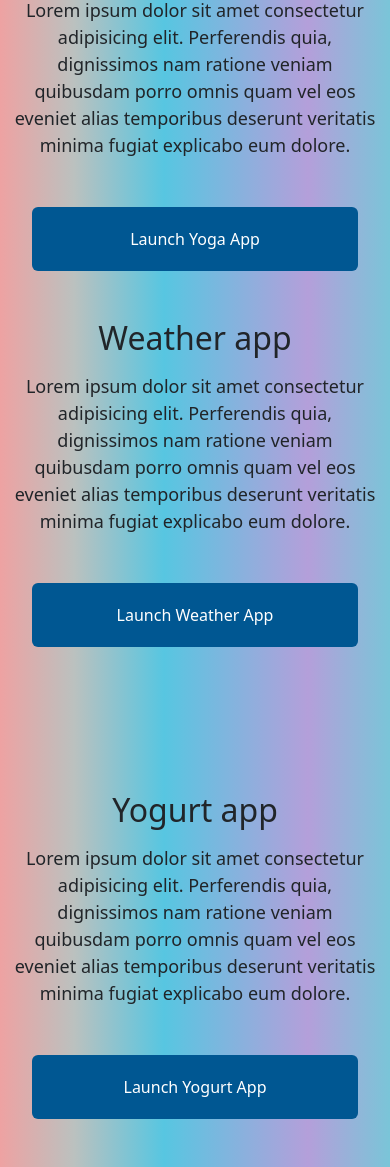
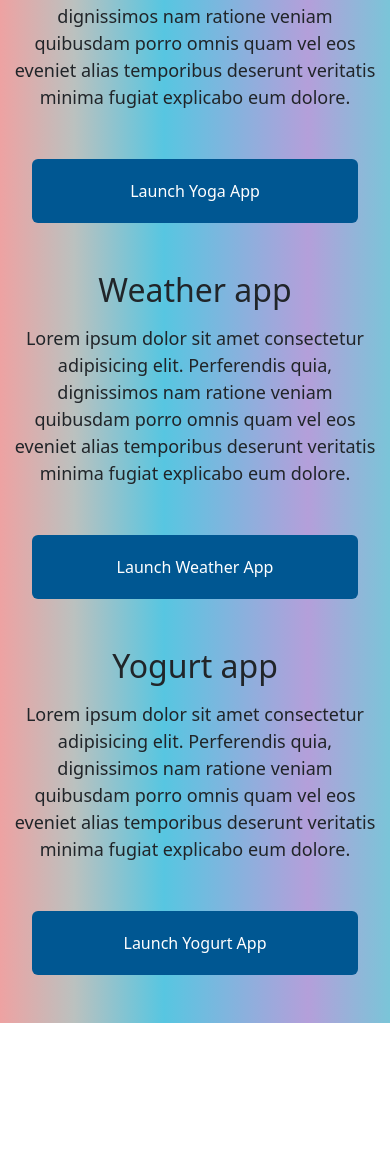
Before and after one commit to Vivatey/Advanced-Tools-Homework, a plain HTML site: page index.html in a window 390 px wide. Shown: the part 575-1742 px from the top of the page. After the commit the page ends 1598 px from the top, so only its background shows below. Drawn offline with nearby package versions, Linux system fonts and the light colour scheme.

Commit message:
Adjustments to html and css

```diff
--- a/css/style.css
+++ b/css/style.css
@@ -100,10 +100,6 @@ p {
     background: #e771dc !important;
   }
 
-  .navigation-links {
-    text-align: center;
-  }
-
   .app-link {
     display: block;
     margin: 0 20px;
--- a/index.html
+++ b/index.html
@@ -25,7 +25,7 @@
     <link rel="stylesheet" href="/css/style.css" />
   </head>
   <body>
-    <nav class="navbar navbar-expand-lg bg-body-tertiary bg-blue">
+    <nav class="navbar navbar-expand-lg bg-body-tertiary bg-blue sticky-top">
       <div class="container-fluid">
         <a class="navbar-brand" href="#">
           <img src="/images/mylogo.jpeg" alt="My logo" class="navbar-logo" />
@@ -69,6 +69,7 @@
         </div>
       </div>
     </nav>
+    <div class="container mb-5">
       <div class="text-center mt-5">
         <h2>Hello 👋 I am</h2>
         <h1>V. Mene</h1>
@@ -89,16 +90,16 @@
           >About me</a
         >
       </div>
-    <div class="container">
-      <div class="row">
-        <div class="col-sm-6 mt-5">
+
+      <div class="row mt-5">
+        <div class="col-sm-6">
           <img
             src="/images/yoga.png"
             class="img-fluid homepage-images d-none d-sm-block"
             alt="Picture of a woman in a yoga pose"
           />
         </div>
-        <div class="col-sm-6 mt-5 information-link">
+        <div class="col-sm-6 information-link">
           <h2 class="mb-3">Yoga app</h2>
           <p class="mb-5">
             Lorem ipsum dolor sit amet consectetur adipisicing elit. Perferendis
@@ -114,10 +115,9 @@
           >
         </div>
       </div>
-    </div>
-    <div class="container">
-      <div class="row">
-        <div class="col-sm-6 mt-5 information-link">
+
+      <div class="row mt-5">
+        <div class="col-sm-6 information-link">
           <h2 class="mb-3">Weather app</h2>
           <p class="mb-5">
             Lorem ipsum dolor sit amet consectetur adipisicing elit. Perferendis
@@ -132,7 +132,7 @@
             >Launch Weather App</a
           >
         </div>
-        <div class="col-sm-6 mt-5">
+        <div class="col-sm-6">
           <img
             src="/images/weather.png"
             class="img-fluid homepage-images d-none d-sm-block"
@@ -140,17 +140,16 @@
           />
         </div>
       </div>
-    </div>
-    <div class="container">
-      <div class="row">
-        <div class="col-sm-6 mt-5">
+
+      <div class="row mt-5">
+        <div class="col-sm-6">
           <img
             src="/images/yogurt.png"
             class="img-fluid homepage-images d-none d-sm-block"
             alt="Photo of some Greek yoghurt with Strawberries in a glass"
           />
         </div>
-        <div class="col-sm-6 mt-5 mb-5 information-link">
+        <div class="col-sm-6 information-link">
           <h2 class="mb-3">Yogurt app</h2>
           <p class="mb-5">
             Lorem ipsum dolor sit amet consectetur adipisicing elit. Perferendis
```
Also changed, not shown: about.html (+9 -9 lines). Lines whose indentation alone changed are shown as unchanged.
